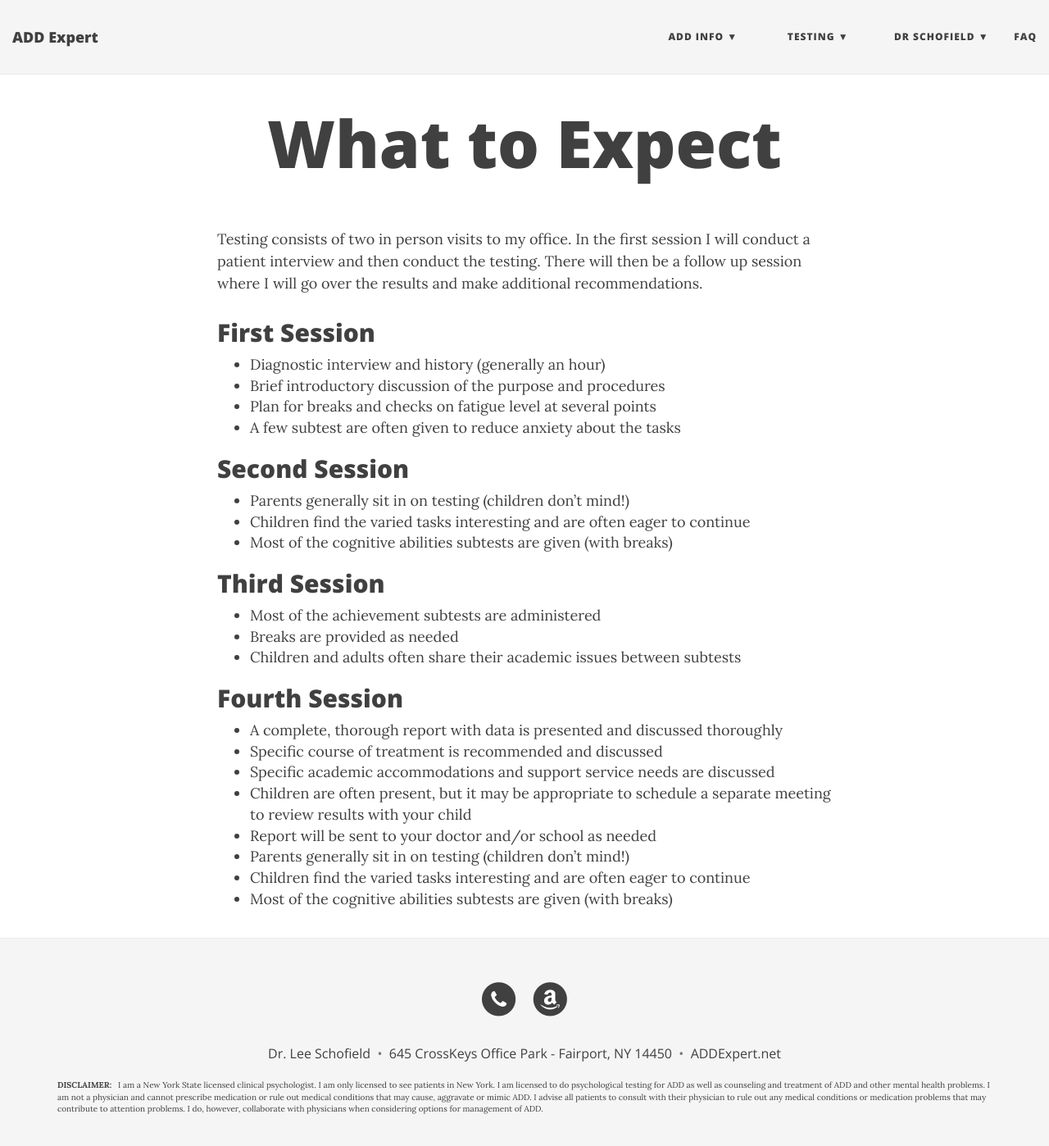
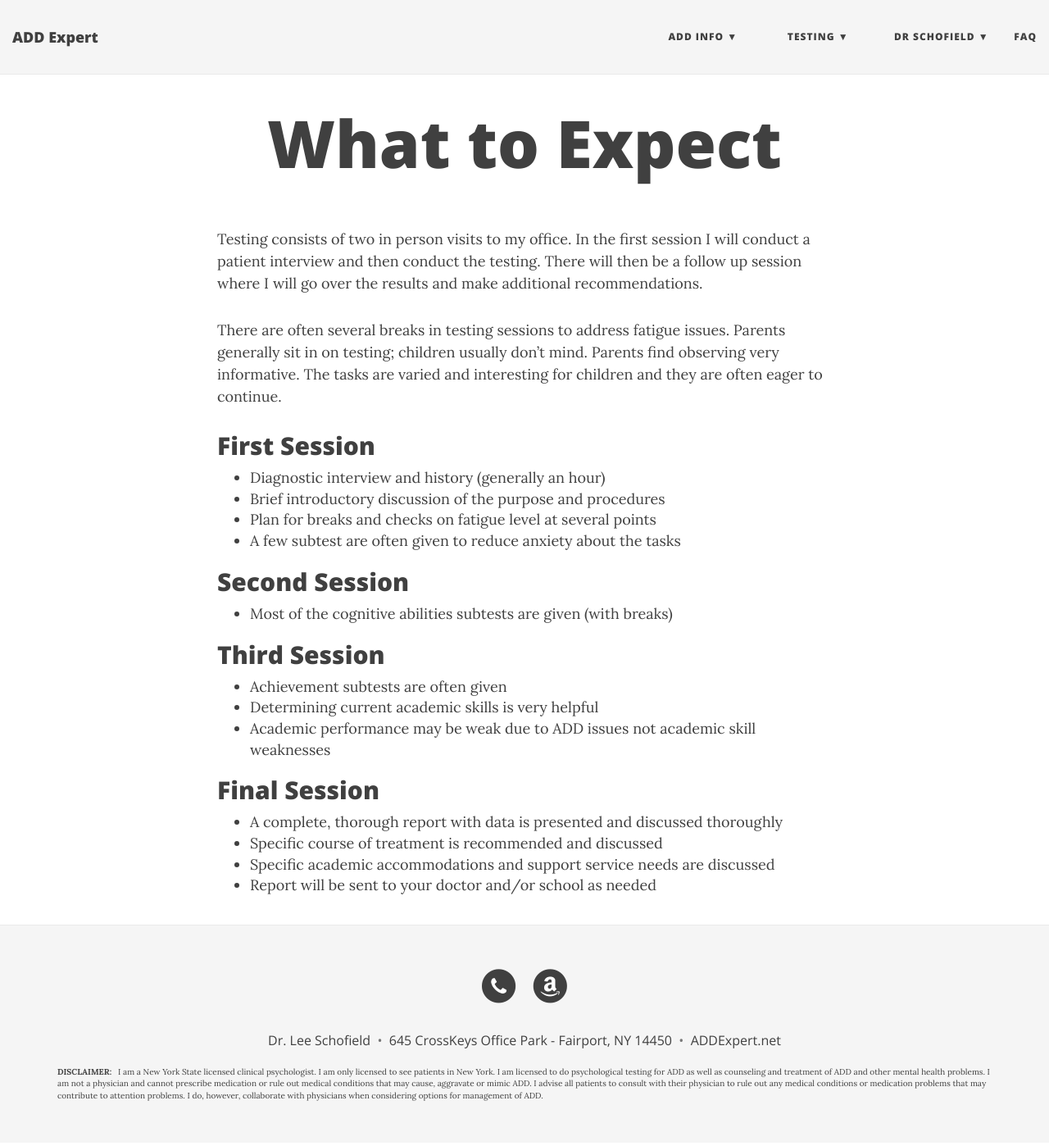
Before and after one commit to schof/schof.github.io, a Jekyll site: the page built from what-to-expect.md, in a window 1280 px wide and 1400 px high. Shown: the whole window at 82% size. Built offline with Jekyll 4.4.1, drawn with Linux system fonts in a browser that asks for light colours; nearby versions of some CDN libraries.

Commit message:
Fixed what to expect

```diff
--- a/what-to-expect.md
+++ b/what-to-expect.md
@@ -5,6 +5,8 @@ redirect_from: '/expect.html'
 ---
 
 Testing consists of two in person visits to my office. In the first session I will conduct a patient interview and then conduct the testing. There will then be a follow up session where I will go over the results and make additional recommendations.
+
+There are often several breaks in testing sessions to address fatigue issues.  Parents generally sit in on testing; children usually don't mind. Parents find observing very informative.  The tasks are varied and interesting for children and they are often eager to continue.
 
 ## First Session
 
@@ -15,23 +17,17 @@ Testing consists of two in person visits to my office. In the first session I wi
 
 ## Second Session
 
-* Parents generally sit in on testing (children don't mind!)
-* Children find the varied tasks interesting and are often eager to continue
 * Most of the cognitive abilities subtests are given (with breaks)
 
 ## Third Session
 
-* Most of the achievement subtests are administered
-* Breaks are provided as needed
-* Children and adults often share their academic issues between subtests
+* Achievement subtests are often given
+* Determining current academic skills is very helpful
+* Academic performance may be weak due to ADD issues not academic skill weaknesses
 
-## Fourth Session
+## Final Session
 
 * A complete, thorough report with data is presented and discussed thoroughly
 * Specific course of treatment is recommended and discussed
 * Specific academic accommodations and support service needs are discussed
-* Children are often present, but it may be appropriate to schedule a separate meeting to review results with your child
 * Report will be sent to your doctor and/or school as needed
-* Parents generally sit in on testing (children don't mind!)
-* Children find the varied tasks interesting and are often eager to continue
-* Most of the cognitive abilities subtests are given (with breaks)
```
